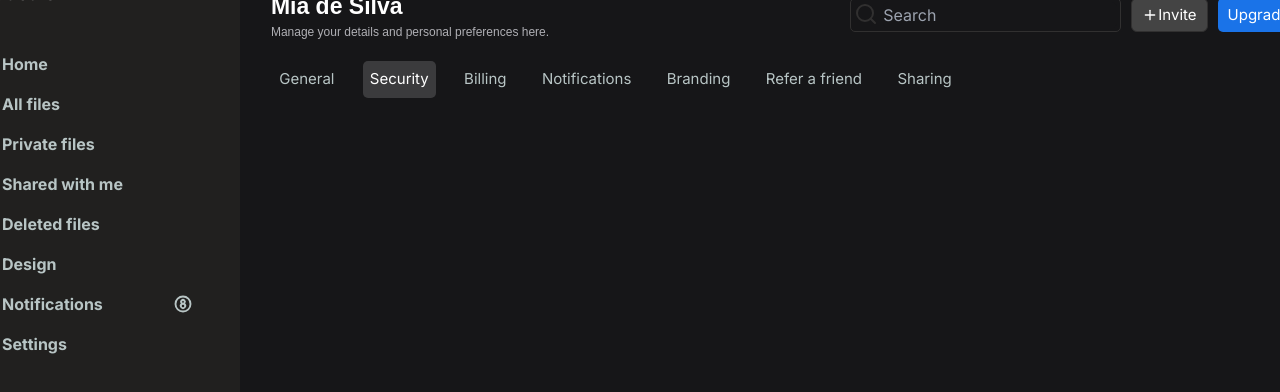
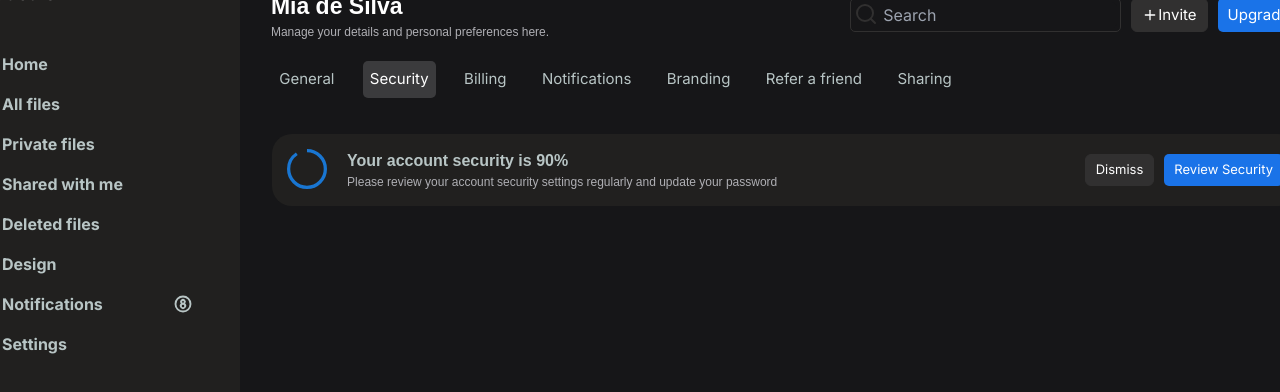
Before and after one commit to jcheq/design-ui, a Next.js app: page /Settings in a window 1280 px wide. Both pictures are taken after a click on the element "Security". Shown: the top 392 px of the page. Built offline with nearby package versions, Linux system fonts and the light colour scheme.

Commit message:
account security

```diff
--- a/package.json
+++ b/package.json
@@ -9,6 +9,9 @@
     "lint": "next lint"
   },
   "dependencies": {
+    "@emotion/react": "^11.13.0",
+    "@emotion/styled": "^11.13.0",
+    "@mui/material": "^5.16.5",
     "lucide-react": "^0.416.0",
     "next": "14.2.5",
     "react": "^18",
--- a/src/app/Settings/page.tsx
+++ b/src/app/Settings/page.tsx
@@ -2,15 +2,16 @@
 import { Search, Plus } from "lucide-react";
 import { useState } from "react";
 import React from "react";
+import CircularProgress from '@mui/material/CircularProgress';
+
 
 
 const Settings = () => {
   const [toggleState, setToggle] = useState(1);
 
-  const settingTabs = (index:any) => {
+  const settingTabs = (index:number) => {
     setToggle(index);
-    console.log("test");
-    // alert("hehe");
+
   }
 
     return (
@@ -51,6 +52,54 @@ const Settings = () => {
 
         </div>
 
+        <div className=" w-full h-full">
+
+          <div className={toggleState === 1 ? "content activeContent" : "content"}>
+            <div className="general"> General</div>
+          </div>
+
+          <div className={toggleState === 2 ? "content activeContent" : "content"}>
+          <div className="layout">
+            <div className="settings2">
+              <div className="flex">
+                <CircularProgress className="circleProgress" variant="determinate" value={90} />
+                <div className="user">
+                  <h2> Your account security is 90% </h2>
+                  <p className="description">Please review your account security settings regularly and update your password</p>
+                </div>
+              </div>
+              <div className="userActions">
+                <button className="dismiss">Dismiss</button>
+                <button className="review">Review Security</button>
+              </div>
+
+            </div>
+
+          </div>
+          </div>
+
+          <div className={toggleState === 3 ? "content activeContent" : "content"}>
+            <div className="Billing">Billing</div>
+          </div>
+
+          <div className={toggleState === 4 ? "content activeContent" : "content"}>
+            <div className="Notifications">Notifications</div>
+          </div>
+
+          <div className={toggleState === 5 ? "content activeContent" : "content"}>
+            <div className="Branding">Branding</div>
+          </div>
+
+          <div className={toggleState === 6 ? "content activeContent" : "content"}>
+            <div className="Refer a friend"> Refer a friend</div>
+          </div>
+
+          <div className={toggleState === 7 ? "content activeContent" : "content"}>
+            <div className="sharing"> Sharing</div>
+          </div>
+
+        </div>
+
       </div>
 
 
--- a/src/app/globals.css
+++ b/src/app/globals.css
@@ -85,6 +85,7 @@
   display: flex;
   flex-wrap: wrap;
   gap: 10px;
+
 }
 
 .user {
@@ -92,6 +93,7 @@
   font-size: 23px;
   font-weight: bold;
   color:white;
+
 }
 
 .description {
@@ -124,7 +126,7 @@
   /* display: flex; */
   border-radius: 5px;
   padding: 5px;
-  background-color: #444;
+  background-color: #313030;
   display:flex;
   align-items: center;
   flex-direction: row;
@@ -160,7 +162,7 @@
   border-radius: 5px;
   color: #B8C5C5;
   padding: 7px;
-
+  margin-bottom: 15px;
 
 }
 
@@ -174,3 +176,75 @@
   background-color: #3b3b3d;
   color: white;
 }
+
+.content {
+  display: none;
+  width: 100%;
+  height: 100%;
+
+}
+
+.activeContent {
+  display: block;
+
+}
+
+.security {
+  margin: 1%;
+  display: flex;
+
+  border-radius: 20px;
+  background-color: #21201F;
+}
+
+.circleProgress {
+  margin-right: 20px;
+  display: flex;
+  flex-direction: row;
+}
+
+
+.settings2 {
+
+  display: flex;
+  justify-content: space-between;
+  align-items: center;
+  padding: 15px;
+  margin: 1%;
+  display: flex;
+  border-radius: 20px;
+  background-color: #21201F;
+
+}
+
+.dismiss {
+  /* display: flex; */
+  border-radius: 5px;
+  padding: 5px;
+  background-color: #313030;
+  display:flex;
+  align-items: center;
+  flex-direction: row;
+  border-radius: 6px;
+  border-width: thin;
+  border-color: #313030;
+  padding-left: 10px;
+  padding-right: 10px;
+  font-size: 13px;
+
+}
+
+.review {
+  border-radius: 5px;
+  padding: 6px;
+  background-color: #1a73e8;
+  padding-left: 10px;
+  padding-right: 10px;
+  font-size: 13px;
+
+}
+
+.user h2 {
+  font-size: 16px;
+  color: #B8C5C5;
+}
```
Also changed, not shown: 1 other file (tests, documents, lock files or other folders).
